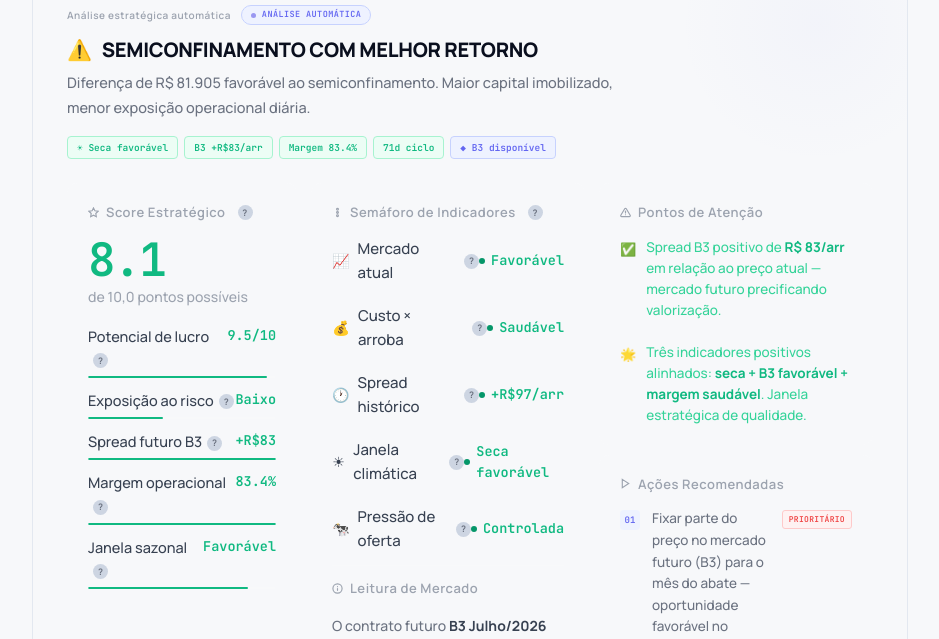
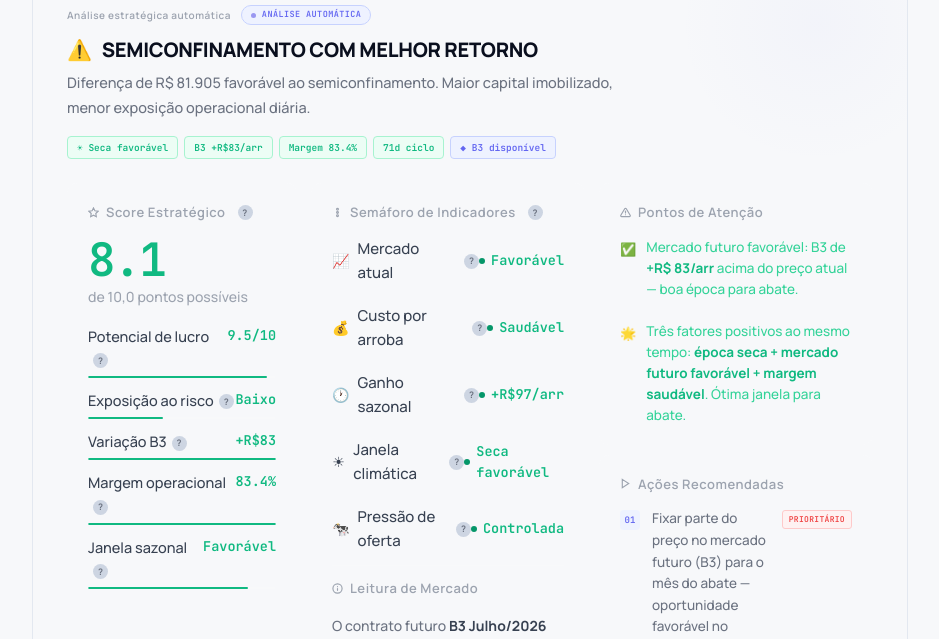
Before and after one commit to phberticellihorn-bot/TimingCerto, a Flask app: page / in a window 1280 px wide. Shown: the part 1381-2020 px from the top of the page, without its empty margins (340-1279 px from the left). Run offline with Flask 3, Linux system fonts and the light colour scheme; data that the repository does not hold is empty.

Commit message:
Update index.html

```diff
--- a/templates/index.html
+++ b/templates/index.html
@@ -1862,7 +1862,7 @@ function renderDecisaoEstrategica(d, c, f, cp, precoEfetivo, lucroEfetivo, lucro
   } else if (confWin && isSeco && spreadPositivo) {
     veredIcon = '&#128293;';
     veredTexto = 'JANELA FORTE IDENTIFICADA — ' + modalidade.toUpperCase();
-    veredSubtitulo = `Período seco + spread B3 positivo de R$ ${spreadB3.toFixed(0)}/arr + lucro projetado de ${fmt(lucroEfetivo)}. Condições favoráveis alinhadas.`;
+    veredSubtitulo = `Período seco + mercado futuro (B3) R$ ${spreadB3.toFixed(0)}/arr acima do preço atual + lucro projetado de ${fmt(lucroEfetivo)}. Condições favoráveis alinhadas.`;
   } else if (confWin && isSeco) {
     veredIcon = '&#9989;';
     veredTexto = 'MELHOR ESTRATÉGIA: CONFINAMENTO';
@@ -1894,7 +1894,7 @@ function renderDecisaoEstrategica(d, c, f, cp, precoEfetivo, lucroEfetivo, lucro
   const scBars = [
     { nome: 'Potencial de lucro',  val: scorePotencial, max: 10, cor: scorePotencial >= 7 ? '#10B981' : scorePotencial >= 5 ? '#F59E0B' : '#EF4444', label: scorePotencial.toFixed(1) + '/10' },
     { nome: 'Exposição ao risco',  val: scoreRisco,     max: 10, cor: scoreRisco >= 7 ? '#EF4444' : scoreRisco >= 5 ? '#F59E0B' : '#10B981',  label: scoreRisco >= 7 ? 'Alto' : scoreRisco >= 5 ? 'Médio' : 'Baixo' },
-    { nome: 'Spread futuro B3',    val: Math.min(10, Math.max(0, 5 + spreadPct * 2)), max: 10, cor: spreadPositivo ? '#10B981' : '#EF4444',  label: spreadPositivo ? `+R$${spreadB3.toFixed(0)}` : `R$${spreadB3.toFixed(0)}` },
+    { nome: 'Variação B3',         val: Math.min(10, Math.max(0, 5 + spreadPct * 2)), max: 10, cor: spreadPositivo ? '#10B981' : '#EF4444',  label: spreadPositivo ? `+R$${spreadB3.toFixed(0)}` : `R$${spreadB3.toFixed(0)}` },
     { nome: 'Margem operacional',  val: Math.min(10, Math.max(0, margemPct / 4)), max: 10, cor: margemPct > 20 ? '#10B981' : margemPct > 8 ? '#F59E0B' : '#EF4444', label: `${margemPct.toFixed(1)}%` },
     { nome: 'Janela sazonal',      val: isSeco ? 8.5 : 3.5, max: 10, cor: isSeco ? '#10B981' : '#F59E0B', label: isSeco ? 'Favorável' : 'Desfavorável' },
   ];
@@ -1904,7 +1904,7 @@ function renderDecisaoEstrategica(d, c, f, cp, precoEfetivo, lucroEfetivo, lucro
   const TIPS_SCORE = {
     'Potencial de lucro':  'Relação entre lucro esperado e custo total do lote. Quanto maior a margem sobre o custo, maior a pontuação.',
     'Exposição ao risco':  'Mede o risco financeiro: dias em confinamento, custo diário e volatilidade. Menor é melhor.',
-    'Spread futuro B3':    'Diferença entre o preço futuro B3 no mês de abate e o preço atual. Positivo = mercado espera valorização.',
+    'Variação B3':         'Diferença entre o preço futuro B3 no mês do abate e o preço de hoje. Positivo = mercado espera que o boi valha mais na época do abate.',
     'Margem operacional':  'Percentual de lucro sobre a receita total do lote. Acima de 20% = saudável. Abaixo de 8% = atenção.',
     'Janela sazonal':      'Se o mês de abate é historicamente de seca (preços altos) ou chuva (maior oferta, preços pressionados).',
   };
@@ -1929,17 +1929,17 @@ function renderDecisaoEstrategica(d, c, f, cp, precoEfetivo, lucroEfetivo, lucro
 
   const semRows = [
     { icon:'&#128200;', label:'Mercado atual',    dot:spreadPositivo?'sd-g':'sd-y',                  txt:spreadPositivo?'Favorável':'Atenção',                        col:spreadPositivo?'st-g':'st-y' },
-    { icon:'&#128176;', label:'Custo × arroba',   dot:margemPct>20?'sd-g':margemPct>8?'sd-y':'sd-r', txt:margemPct>20?'Saudável':margemPct>8?'Atenção':'Crítico',     col:margemPct>20?'st-g':margemPct>8?'st-y':'st-r' },
-    { icon:'&#128336;', label:'Spread histórico', dot:spreadVsHist>0?'sd-g':'sd-y',                  txt:spreadVsHist>0?`+R$${spreadVsHist.toFixed(0)}/arr`:`R$${spreadVsHist.toFixed(0)}/arr`, col:spreadVsHist>0?'st-g':'st-y' },
+    { icon:'&#128176;', label:'Custo por arroba',   dot:margemPct>20?'sd-g':margemPct>8?'sd-y':'sd-r', txt:margemPct>20?'Saudável':margemPct>8?'Atenção':'Crítico',     col:margemPct>20?'st-g':margemPct>8?'st-y':'st-r' },
+    { icon:'&#128336;', label:'Ganho sazonal',      dot:spreadVsHist>0?'sd-g':'sd-y',                  txt:spreadVsHist>0?`+R$${spreadVsHist.toFixed(0)}/arr`:`R$${spreadVsHist.toFixed(0)}/arr`, col:spreadVsHist>0?'st-g':'st-y' },
     { icon:'&#9728;',   label:'Janela climática', dot:isSeco?'sd-g':'sd-y',                          txt:isSeco?'Seca favorável':'Período úmido',                     col:isSeco?'st-g':'st-y' },
     { icon:'&#128004;', label:'Pressão de oferta',dot:temChuva?'sd-r':(mesAbateNum>=10?'sd-y':'sd-g'),txt:temChuva?'Possível pressão':(mesAbateNum>=10?'Monitorar':'Controlada'), col:temChuva?'st-r':(mesAbateNum>=10?'st-y':'st-g') },
   ];
   const TIPS_SEM = {
-    'Mercado atual':     'Compara o preço futuro B3 do mês de abate com o preço spot atual. Favorável = futuro acima do spot.',
-    'Custo × arroba':    'Relação entre o custo total do lote por arroba e o preço de venda esperado. Saudável > 20% de margem.',
-    'Spread histórico':  'Diferença entre o preço esperado de abate e a média histórica do mesmo mês nos últimos 5 anos para o seu estado.',
+    'Mercado atual':     'Compara o preço futuro B3 do mês de abate com o preço de hoje. Favorável = o mercado espera que o boi valha mais na época do abate.',
+    'Custo por arroba':  'Relação entre o custo total do lote por arroba e o preço de venda esperado. Saudável = margem acima de 20%.',
+    'Ganho sazonal':     'Diferença entre o preço esperado no seu mês de abate e a média histórica desse mesmo mês nos últimos 5 anos. Positivo = época boa para vender.',
     'Janela climática':  'Período seco favorece preços maiores pela menor oferta de boi no mercado. Período úmido tende a pressionar preços.',
-    'Pressão de oferta': 'Avalia se haverá excesso de oferta no período de abate, com base na previsão de chuvas e no mês do ano.',
+    'Pressão de oferta': 'Avalia se haverá excesso de animais no mercado na época do abate, com base na previsão de chuvas e no mês do ano.',
   };
   const semHtml = semRows.map(s => `
     <div class="sem-r">
@@ -1969,13 +1969,13 @@ function renderDecisaoEstrategica(d, c, f, cp, precoEfetivo, lucroEfetivo, lucro
   // ALERTAS
   const alertas = [];
   if (temChuva) alertas.push({ cls:'ai-y', icon:'&#9888;&#65039;', txt:`Abate em <strong>${mesAbate}</strong> — período de chuvas. Preços historicamente mais baixos em ${estado}.` });
-  if (spreadPositivo && b3Abate) alertas.push({ cls:'ai-g', icon:'&#9989;', txt:`Spread B3 positivo de <strong>R$ ${spreadB3.toFixed(0)}/arr</strong> em relação ao preço atual — mercado futuro precificando valorização.` });
-  if (!spreadPositivo && b3Abate) alertas.push({ cls:'ai-r', icon:'&#128308;', txt:`Spread B3 negativo (<strong>-R$ ${Math.abs(spreadB3).toFixed(0)}/arr</strong>) — futuro abaixo do spot atual. Possível pressão no período do abate.` });
-  if (custoDia > 32) alertas.push({ cls:'ai-y', icon:'&#9888;&#65039;', txt:`Custo diário de <strong>R$ ${custoDia}/cab/dia</strong> acima de R$32 — alta exposição operacional. Margem sensível a atrasos.` });
-  if (dias > 130) alertas.push({ cls:'ai-y', icon:'&#9201;', txt:`Ciclo longo de <strong>${dias} dias</strong> — capital imobilizado por mais tempo. Avaliar adiantamento de lote se mercado deteriorar.` });
+  if (spreadPositivo && b3Abate) alertas.push({ cls:'ai-g', icon:'&#9989;', txt:`Mercado futuro favorável: B3 de <strong>+R$ ${spreadB3.toFixed(0)}/arr</strong> acima do preço atual — boa época para abate.` });
+  if (!spreadPositivo && b3Abate) alertas.push({ cls:'ai-r', icon:'&#128308;', txt:`Mercado futuro desfavorável: B3 <strong>-R$ ${Math.abs(spreadB3).toFixed(0)}/arr</strong> abaixo do preço atual — possível queda de preço na época do abate.` });
+  if (custoDia > 32) alertas.push({ cls:'ai-y', icon:'&#9888;&#65039;', txt:`Custo de <strong>R$ ${custoDia}/cab/dia</strong> está alto — qualquer atraso no ciclo pesa bastante no resultado final.` });
+  if (dias > 130) alertas.push({ cls:'ai-y', icon:'&#9201;', txt:`Ciclo longo de <strong>${dias} dias</strong> — o dinheiro fica investido por bastante tempo. Se o mercado piorar, vale antecipar o abate.` });
   if (margemPct < 10 && margemPct >= 0) alertas.push({ cls:'ai-y', icon:'&#128176;', txt:`Margem estreita de <strong>${margemPct.toFixed(1)}%</strong>. Monitorar custo alimentar semanalmente.` });
   if (margemPct < 0) alertas.push({ cls:'ai-r', icon:'&#128680;', txt:`Projeção de <strong>resultado negativo</strong>. Revisar parâmetros: GPD atual (${gpd} kg/dia) e custo diário (R$ ${custoDia}).` });
-  if (isSeco && spreadPositivo && margemPct > 20) alertas.push({ cls:'ai-g', icon:'&#127775;', txt:`Três indicadores positivos alinhados: <strong>seca + B3 favorável + margem saudável</strong>. Janela estratégica de qualidade.` });
+  if (isSeco && spreadPositivo && margemPct > 20) alertas.push({ cls:'ai-g', icon:'&#127775;', txt:`Três fatores positivos ao mesmo tempo: <strong>época seca + mercado futuro favorável + margem saudável</strong>. Ótima janela para abate.` });
   if (!alertas.length) alertas.push({ cls:'ai-b', icon:'&#8505;&#65039;', txt:'Cenário dentro dos parâmetros normais. Sem alertas críticos no momento.' });
 
   const alertasHtml = alertas.map(a => `
```
